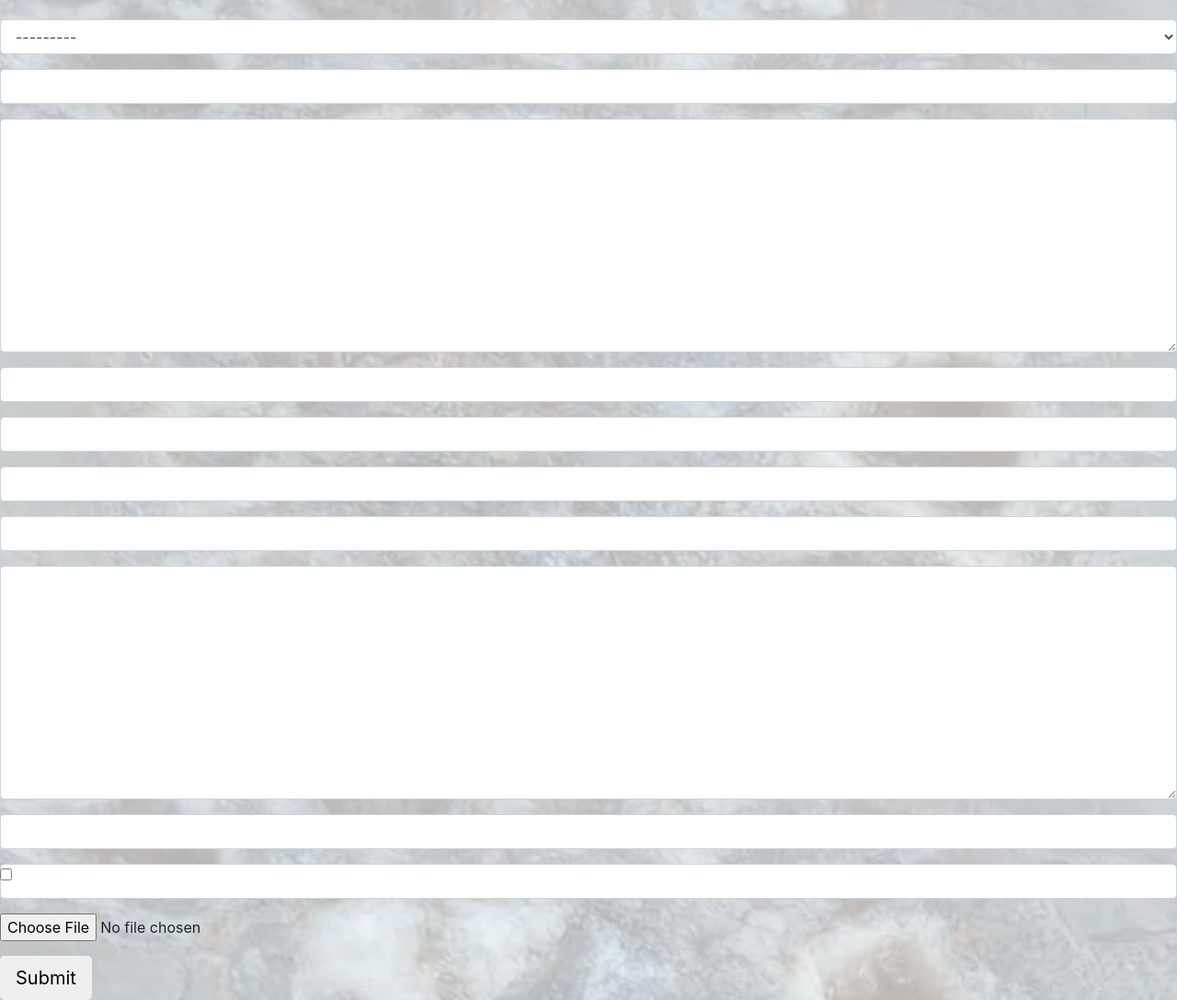
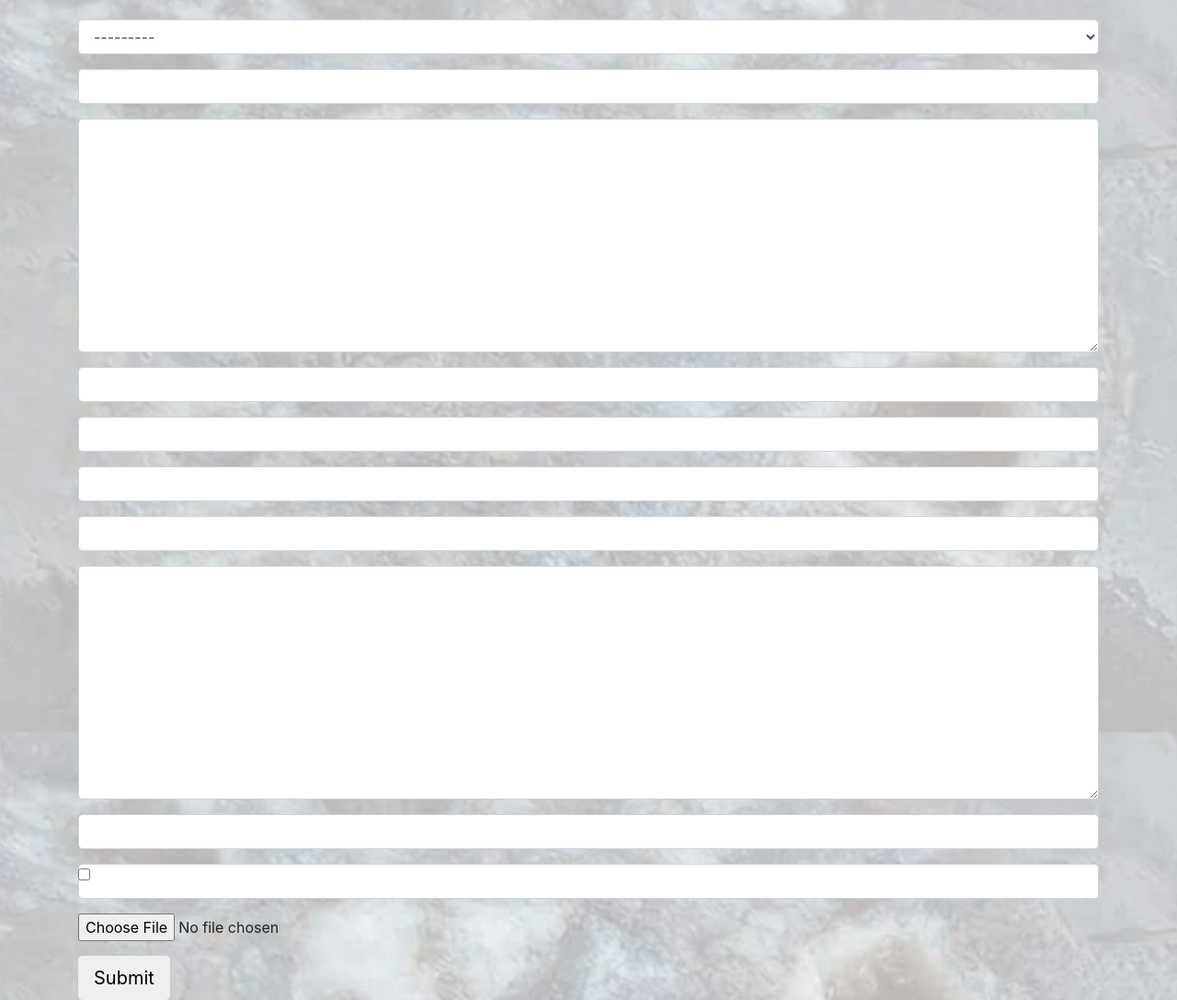
Before and after one commit to HollyT85/Django-Rocks-Fossils, a Django app: page /rocks/add/ in a window 1280 px wide. Shown: the part 56-1143 px from the top of the page at 92% size. Run offline with Django 4.2, Linux system fonts and the light colour scheme; the visitor is signed in with stand-in values (Sample User, id 1); data comes from the database, SQL or seed files in the repository; some libraries are stand-ins or nearby versions; some web fonts are replaced.

Commit message:
removed commented out code

```diff
--- a/rocks/templates/rocks/add_rock.html
+++ b/rocks/templates/rocks/add_rock.html
@@ -4,7 +4,7 @@
 {% block content %}
 {% load crispy_forms_tags %}
 
-<form method="post" style="margin-top: 1.3em">
+<form method="post" style="margin-top: 1.3em" class="container">
     {{ rock_form | crispy }}
     {% csrf_token %}
     <button type="submit" class="btn btn-signup btn-lg">Submit</button>
--- a/rocks/views.py
+++ b/rocks/views.py
@@ -47,7 +47,3 @@ def add_rock(request):
             'rock_form': rock_form
         }
     )
-
-# def add_rock():
-
-#     return render(request, 'rocks/add_rock.html')
```
